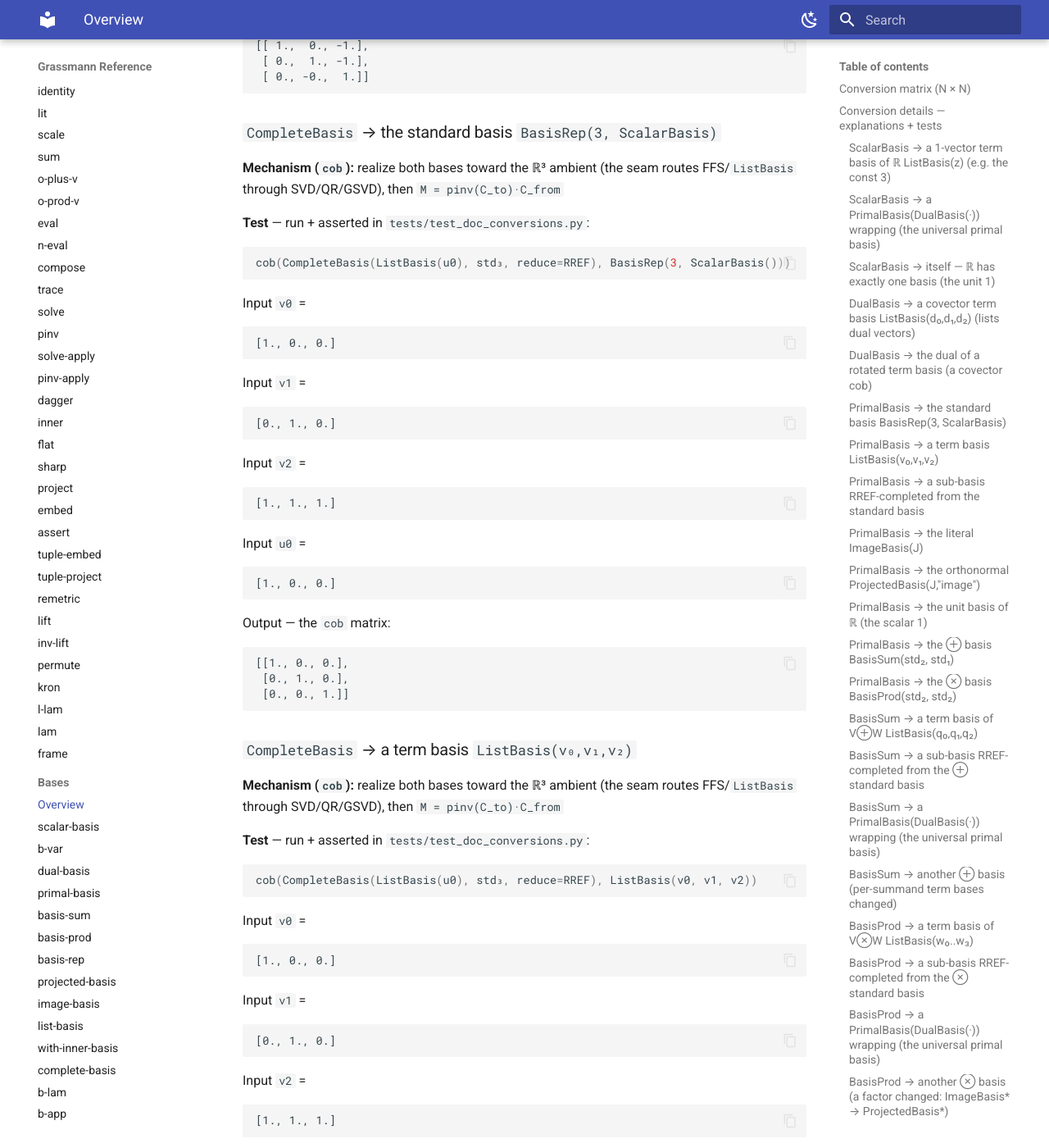
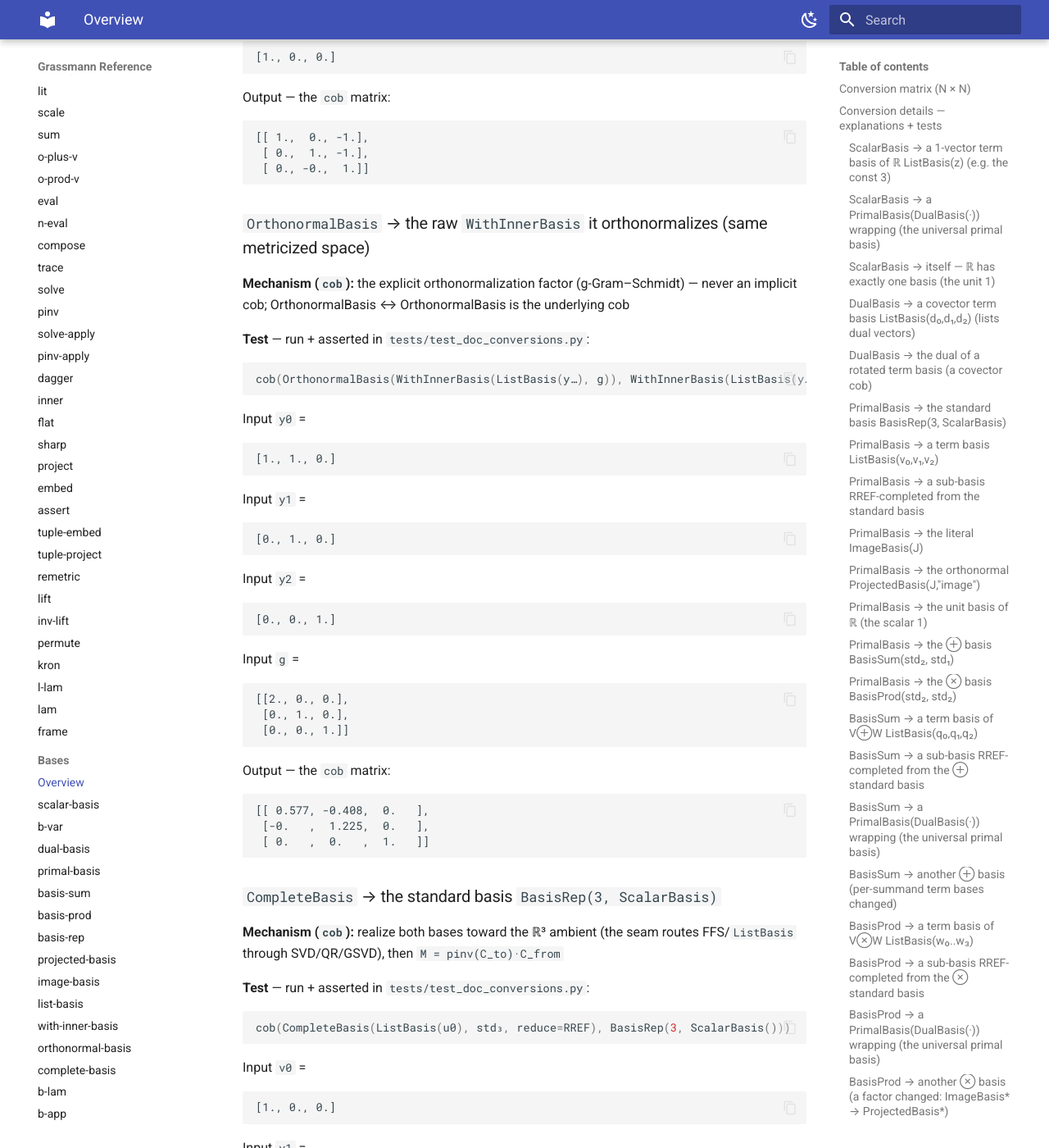
Before and after one commit to wraith1995/Grassmann, an MkDocs documentation site: the page built from docs/bases/index.md, in a window 1280 px wide and 1400 px high, scrolled down 36025 px. Shown: the whole window at 82% size. Built offline with MkDocs 1.6.1 and Material for MkDocs 9.7.7, drawn with Linux system fonts in a browser that asks for light colours; some of the changed text lies outside the part shown.

Commit message:
cob: specialized cases for the new bases — ImageBasis is/not-is, OrthonormalBasis (Phase 2)
Phase 2 of the basis redesign — the dispatch now has an explicit, specialized case per
representative (standard basis stays the backstop):

- ImageBasis ↔ ImageBasis: SAME map & target (`is`) ⇒ the source-basis cob (no need to realize
  f); a DIFFERENT map / target of the same image ⇒ its OWN realize-both case (not the generic
  leaf fallback). Pattern updated to bind source/target.
- OrthonormalBasis ↔ OrthonormalBasis ⇒ underlying cob; raw WithInner ↔ its OrthonormalBasis ⇒
  the explicit orthonormalization factor (via standard) — never silent.
- ProjectedBasis ↔ ProjectedBasis: documented sub-cases (equal params ⇒ identity; differing
  source/target metric ⇒ metric reorthonormalize).

Tests: new tests/test_basis_redesign.py (7) — ListBasis backup RREF-completion, ListBasis
ORTHONORMALIZE, CompleteBasis(Basis complement)+RREF, OrthonormalBasis g-orthonormal + cob,
plain OrthonormalBasis = QR, ImageBasis source cob = S, ImageBasis target read.
Docs: OrthonormalBasis added to the BASES registry (its own page) + an OrthonormalBasis
conversion; design-problems.md records the specialized basis machinery.

Full suite 1021 passed; ruff clean; mkdocs builds.

````diff
--- a/docs/bases/index.md
+++ b/docs/bases/index.md
@@ -2,7 +2,7 @@
 
 Every base constructor, its meaning, how it is built, how it is represented, and how it converts. Approve each by setting `status: approved` in its `docs/_authored/` file and re-running `python tools/gen_docs.py`.
 
-**Progress: 0 approved · 14 in review · 0 draft (of 14)**
+**Progress: 0 approved · 14 in review · 1 draft (of 15)**
 
 | node | status |
 |---|---|
@@ -17,6 +17,7 @@
 | [`ImageBasis`](image-basis.md) | 🟡 in review |
 | [`ListBasis`](list-basis.md) | 🟡 in review |
 | [`WithInnerBasis`](with-inner-basis.md) | 🟡 in review |
+| [`OrthonormalBasis`](orthonormal-basis.md) | ⬜ draft |
 | [`CompleteBasis`](complete-basis.md) | 🟡 in review |
 | [`BLam`](b-lam.md) | 🟡 in review |
 | [`BApp`](b-app.md) | 🟡 in review |
@@ -29,19 +30,20 @@
 
 Here each basis node is shown against a representative of its OWN space, so **✓** marks the (same-space) conversions that representative supports — the *term basis* `ListBasis` and `PrimalBasis` reach every other basis of their space, `DualBasis` every covector basis, `ImageBasis ↔ ProjectedBasis` via the QR/GSVD factor. **—** is either a different space or not exercised here.
 
-| from \ to | `ScalarBasis` | `DualBasis` | `PrimalBasis` | `BasisSum` | `BasisProd` | `BasisRep` | `ProjectedBasis` | `ImageBasis` | `ListBasis` | `WithInnerBasis` | `CompleteBasis` |
-|---|---|---|---|---|---|---|---|---|---|---|---|
-| [`ScalarBasis`](scalar-basis.md) | `I` | — | [✓](#conv-scalar-basis-primal-basis) | — | — | — | — | — | [✓](#conv-scalar-basis-list-basis) | — | — |
-| [`DualBasis`](dual-basis.md) | — | `I` | — | — | — | — | — | — | [✓](#conv-dual-basis-list-basis) | — | — |
-| [`PrimalBasis`](primal-basis.md) | [✓](#conv-primal-basis-scalar-basis) | — | `I` | [✓](#conv-primal-basis-basis-sum) | [✓](#conv-primal-basis-basis-prod) | [✓](#conv-primal-basis-basis-rep) | [✓](#conv-primal-basis-projected-basis) | [✓](#conv-primal-basis-image-basis) | [✓](#conv-primal-basis-list-basis) | — | [✓](#conv-primal-basis-complete-basis) |
-| [`BasisSum`](basis-sum.md) | — | — | [✓](#conv-basis-sum-primal-basis) | `I` | — | — | — | — | [✓](#conv-basis-sum-list-basis) | — | [✓](#conv-basis-sum-complete-basis) |
-| [`BasisProd`](basis-prod.md) | — | — | [✓](#conv-basis-prod-primal-basis) | — | `I` | — | — | — | [✓](#conv-basis-prod-list-basis) | — | [✓](#conv-basis-prod-complete-basis) |
-| [`BasisRep`](basis-rep.md) | — | — | [✓](#conv-basis-rep-primal-basis) | — | — | `I` | — | — | [✓](#conv-basis-rep-list-basis) | — | [✓](#conv-basis-rep-complete-basis) |
-| [`ProjectedBasis`](projected-basis.md) | — | — | [✓](#conv-projected-basis-primal-basis) | — | — | — | `I` | [✓](#conv-projected-basis-image-basis) | [✓](#conv-projected-basis-list-basis) | — | [✓](#conv-projected-basis-complete-basis) |
-| [`ImageBasis`](image-basis.md) | — | — | [✓](#conv-image-basis-primal-basis) | — | — | — | [✓](#conv-image-basis-projected-basis) | `I` | [✓](#conv-image-basis-list-basis) | — | [✓](#conv-image-basis-complete-basis) |
-| [`ListBasis`](list-basis.md) | [✓](#conv-list-basis-scalar-basis) | [✓](#conv-list-basis-dual-basis) | [✓](#conv-list-basis-primal-basis) | [✓](#conv-list-basis-basis-sum) | [✓](#conv-list-basis-basis-prod) | [✓](#conv-list-basis-basis-rep) | [✓](#conv-list-basis-projected-basis) | [✓](#conv-list-basis-image-basis) | `I` | — | [✓](#conv-list-basis-complete-basis) |
-| [`WithInnerBasis`](with-inner-basis.md) | — | — | — | — | — | — | — | — | — | `I` | — |
-| [`CompleteBasis`](complete-basis.md) | — | — | [✓](#conv-complete-basis-primal-basis) | [✓](#conv-complete-basis-basis-sum) | [✓](#conv-complete-basis-basis-prod) | [✓](#conv-complete-basis-basis-rep) | [✓](#conv-complete-basis-projected-basis) | [✓](#conv-complete-basis-image-basis) | [✓](#conv-complete-basis-list-basis) | — | `I` |
+| from \ to | `ScalarBasis` | `DualBasis` | `PrimalBasis` | `BasisSum` | `BasisProd` | `BasisRep` | `ProjectedBasis` | `ImageBasis` | `ListBasis` | `WithInnerBasis` | `OrthonormalBasis` | `CompleteBasis` |
+|---|---|---|---|---|---|---|---|---|---|---|---|---|
+| [`ScalarBasis`](scalar-basis.md) | `I` | — | [✓](#conv-scalar-basis-primal-basis) | — | — | — | — | — | [✓](#conv-scalar-basis-list-basis) | — | — | — |
+| [`DualBasis`](dual-basis.md) | — | `I` | — | — | — | — | — | — | [✓](#conv-dual-basis-list-basis) | — | — | — |
+| [`PrimalBasis`](primal-basis.md) | [✓](#conv-primal-basis-scalar-basis) | — | `I` | [✓](#conv-primal-basis-basis-sum) | [✓](#conv-primal-basis-basis-prod) | [✓](#conv-primal-basis-basis-rep) | [✓](#conv-primal-basis-projected-basis) | [✓](#conv-primal-basis-image-basis) | [✓](#conv-primal-basis-list-basis) | — | — | [✓](#conv-primal-basis-complete-basis) |
+| [`BasisSum`](basis-sum.md) | — | — | [✓](#conv-basis-sum-primal-basis) | `I` | — | — | — | — | [✓](#conv-basis-sum-list-basis) | — | — | [✓](#conv-basis-sum-complete-basis) |
+| [`BasisProd`](basis-prod.md) | — | — | [✓](#conv-basis-prod-primal-basis) | — | `I` | — | — | — | [✓](#conv-basis-prod-list-basis) | — | — | [✓](#conv-basis-prod-complete-basis) |
+| [`BasisRep`](basis-rep.md) | — | — | [✓](#conv-basis-rep-primal-basis) | — | — | `I` | — | — | [✓](#conv-basis-rep-list-basis) | — | — | [✓](#conv-basis-rep-complete-basis) |
+| [`ProjectedBasis`](projected-basis.md) | — | — | [✓](#conv-projected-basis-primal-basis) | — | — | — | `I` | [✓](#conv-projected-basis-image-basis) | [✓](#conv-projected-basis-list-basis) | — | — | [✓](#conv-projected-basis-complete-basis) |
+| [`ImageBasis`](image-basis.md) | — | — | [✓](#conv-image-basis-primal-basis) | — | — | — | [✓](#conv-image-basis-projected-basis) | `I` | [✓](#conv-image-basis-list-basis) | — | — | [✓](#conv-image-basis-complete-basis) |
+| [`ListBasis`](list-basis.md) | [✓](#conv-list-basis-scalar-basis) | [✓](#conv-list-basis-dual-basis) | [✓](#conv-list-basis-primal-basis) | [✓](#conv-list-basis-basis-sum) | [✓](#conv-list-basis-basis-prod) | [✓](#conv-list-basis-basis-rep) | [✓](#conv-list-basis-projected-basis) | [✓](#conv-list-basis-image-basis) | `I` | — | — | [✓](#conv-list-basis-complete-basis) |
+| [`WithInnerBasis`](with-inner-basis.md) | — | — | — | — | — | — | — | — | — | `I` | — | — |
+| [`OrthonormalBasis`](orthonormal-basis.md) | — | — | — | — | — | — | — | — | — | [✓](#conv-orthonormal-basis-with-inner-basis) | `I` | — |
+| [`CompleteBasis`](complete-basis.md) | — | — | [✓](#conv-complete-basis-primal-basis) | [✓](#conv-complete-basis-basis-sum) | [✓](#conv-complete-basis-basis-prod) | [✓](#conv-complete-basis-basis-rep) | [✓](#conv-complete-basis-projected-basis) | [✓](#conv-complete-basis-image-basis) | [✓](#conv-complete-basis-list-basis) | — | — | `I` |
 
 **`I`** identity · **✓** a same-space conversion (links to its explanation + test below) · **—** a different space (not a cob) or not exercised here.
 
@@ -2000,6 +2002,52 @@
  [ 0., -0.,  1.]]
 ```
 
+<a id="conv-orthonormal-basis-with-inner-basis"></a>
+
+### `OrthonormalBasis` → the raw `WithInnerBasis` it orthonormalizes (same metricized space)
+
+**Mechanism (`cob`):** the explicit orthonormalization factor (g-Gram–Schmidt) — never an implicit cob; OrthonormalBasis ↔ OrthonormalBasis is the underlying cob
+
+**Test** — run + asserted in `tests/test_doc_conversions.py`:
+
+```python
+cob(OrthonormalBasis(WithInnerBasis(ListBasis(y…), g)), WithInnerBasis(ListBasis(y…), g))
+```
+
+Input `y0` =
+
+```
+[1., 1., 0.]
+```
+
+Input `y1` =
+
+```
+[0., 1., 0.]
+```
+
+Input `y2` =
+
+```
+[0., 0., 1.]
+```
+
+Input `g` =
+
+```
+[[2., 0., 0.],
+ [0., 1., 0.],
+ [0., 0., 1.]]
+```
+
+Output — the `cob` matrix:
+
+```
+[[ 0.577, -0.408,  0.   ],
+ [-0.   ,  1.225,  0.   ],
+ [ 0.   ,  0.   ,  1.   ]]
+```
+
 <a id="conv-complete-basis-basis-rep"></a>
 
 ### `CompleteBasis` → the standard basis `BasisRep(3, ScalarBasis)`
--- a/mkdocs.yml
+++ b/mkdocs.yml
@@ -100,6 +100,7 @@
     - image-basis: bases/image-basis.md
     - list-basis: bases/list-basis.md
     - with-inner-basis: bases/with-inner-basis.md
+    - orthonormal-basis: bases/orthonormal-basis.md
     - complete-basis: bases/complete-basis.md
     - b-lam: bases/b-lam.md
     - b-app: bases/b-app.md
````
Also changed, not shown: docs/_authored/bases/orthonormal-basis.md (added, +5 -0 lines), docs/bases/orthonormal-basis.md (added, +74 -0 lines), docs/design-problems.md (+18 -0 lines), docs/index.md (+1 -1 lines), 4 other files.
